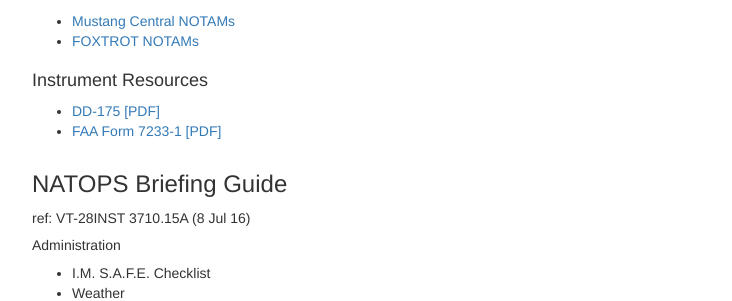
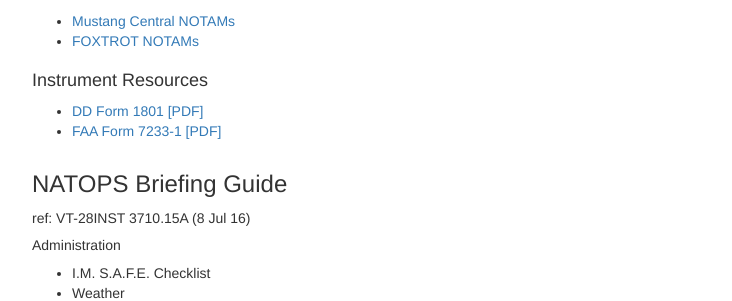
Before and after one commit to courserules/courserules.github.io, a Jekyll site: the page built from brief.html, in a window 1280 px wide and 900 px high, scrolled down 917 px. Shown: the part 157-458 px from the top of the window, without its empty margins (23-755 px from the left). Built offline with Jekyll 4.4.1, drawn with Linux system fonts in a browser that asks for light colours; some of the changed lines change nothing that is shown.

Commit message:
Update brief.html
Updated broken URLs

```diff
--- a/brief.html
+++ b/brief.html
@@ -12,11 +12,11 @@
 			<h4>Local Area:</h4>
 			<ul>
 				<li><a href="https://fwb.metoc.navy.mil/fwb18" target="_blank">US Navy Flight Weather Brief</a> (Print the PDF from this!)</li>
-				<li><a href="https://www.aviationweather.gov/metar/data?ids=kngp+kbea+kras+ktfp+krkp+kpkv+kcrp+kvct+knqi&format=raw&date=0&hours=0&taf=on" target="_blank">METARs and TAFs</a></li>
+				<li><a href="https://aviationweather-bldr.ncep.noaa.gov/metar/data?ids=kngp+kbea+kras+ktfp+krkp+kpkv+kcrp+kvct+knqi&format=raw&date=0&hours=0&taf=on" target="_blank">METARs and TAFs</a></li>
 				<li><a href="https://www.spc.noaa.gov/products/watch/" target="_blank">Weather Watches (WW)</a> (Know about CNAF 3710.7 4.8.4.5 Severe Weather Watch Bulletins!)</li>
 				<li><a href="https://www.notams.faa.gov/dinsQueryWeb/queryRetrievalMapAction.do?method=displayByICAOs&reportType=RAW&formatType=DOMESTIC&retrieveLocId=kngp+kngt+knwl+krkp+ktfp+kcrp+kvct+knqi&actionType=notamRetrievalByICAOs" target="_blank">NOTAMs</a></li>
 				<li><a href="http://tfr.faa.gov/tfr2/list.html" target="_blank">Temporary Flight Restrictions (TFRs)</a></li>
-				<li><a href="https://www.usahas.com/AHASMap.html?Area=VT-28" target="_blank">BASH</a></li>
+				<li><a href="https://www.usahas.com" target="_blank">BASH</a></li>
 				<li><a href="https://www.cnatra.navy.mil" target="_blank">CNATRA App Plane Assignments</a></li>
 				<li><a href="/downloads/TOLD-card.pdf">Blank TOLD Card [PDF]</a></li>
 				<li><a ng-href="https://www.cnatra.navy.mil/scheds/tw4/SQ-VT-28/![[ today | date: 'y-MM-dd' ]]!VT-28!Frontpage.pdf" target="_blank">Today's Front Page</a></li>
@@ -55,11 +55,11 @@
 			<p>NOTAMS include emergency diverts along route.  METARs and TAFs are for the area along the route.</p>
 			<ul>
 				<li><a href="https://www.notams.faa.gov/dinsQueryWeb/queryRetrievalMapAction.do?method=displayByICAOs&reportType=RAW&formatType=DOMESTIC&retrieveLocId=kngp+kali+kcrp+knqi+knwl+kngw+krbo+knog&actionType=notamRetrievalByICAOs" target="_blank">ALICE-1 NOTAMs</a></li>
-				<li><a href="https://www.aviationweather.gov/adds/metars?station_ids=kngp+kcrp+kali+knqi+knog&std_trans=standard&chk_metars=on&hoursStr=most+recent+only&chk_tafs=on&submitmet=Submit" target="_blank">ALICE-1 METARs and TAFs</a></li>
+				<li><a href="https://aviationweather-bldr.ncep.noaa.gov/adds/metars?station_ids=kngp+kcrp+kali+knqi+knog&std_trans=standard&chk_metars=on&hoursStr=most+recent+only&chk_tafs=on&submitmet=Submit" target="_blank">ALICE-1 METARs and TAFs</a></li>
 				<li><a href="https://www.notams.faa.gov/dinsQueryWeb/queryRetrievalMapAction.do?method=displayByICAOs&reportType=RAW&formatType=DOMESTIC&retrieveLocId=kngp+kcrp+kpsx+kvct+ktfp+kt69+krkp+kpkv&actionType=notamRetrievalByICAOs" target="_blank">NUBIN-3 NOTAMs</a></li>
-				<li><a href="https://www.aviationweather.gov/adds/metars?station_ids=kngp+ktfp+kcrp+krkp+kpkv+kpsx+kvct&std_trans=standard&chk_metars=on&hoursStr=most+recent+only&chk_tafs=on&submitmet=Submit" target="_blank">NUBIN-3 METARs and TAFs</a></li>
+				<li><a href="https://aviationweather-bldr.ncep.noaa.gov/adds/metars?station_ids=kngp+ktfp+kcrp+krkp+kpkv+kpsx+kvct&std_trans=standard&chk_metars=on&hoursStr=most+recent+only&chk_tafs=on&submitmet=Submit" target="_blank">NUBIN-3 METARs and TAFs</a></li>
 				<li><a href="https://www.notams.faa.gov/dinsQueryWeb/queryRetrievalMapAction.do?method=displayByICAOs&reportType=RAW&formatType=DOMESTIC&retrieveLocId=KNGP+KVCT+KCLL+KCRP+KZHU+KTFP+KRKP+K26R+KARM+KELA+K11R+KRWV+KLHB&actionType=notamRetrievalByICAOs" target="_blank">College Station Route NOTAMS</a></li>
-				<li><a href="https://www.aviationweather.gov/adds/metars?station_ids=kngp+kcrp+ktfp+krkp+kvct+kpkv+kela+k66r+k11r+krwv+klhb+kcll&std_trans=standard&chk_metars=on&hoursStr=most+recent+only&chk_tafs=on&submitmet=Submit" target="_blank">College Station Route METARs and TAFs</a></li>
+				<li><a href="https://aviationweather-bldr.ncep.noaa.gov/adds/metars?station_ids=kngp+kcrp+ktfp+krkp+kvct+kpkv+kela+k66r+k11r+krwv+klhb+kcll&std_trans=standard&chk_metars=on&hoursStr=most+recent+only&chk_tafs=on&submitmet=Submit" target="_blank">College Station Route METARs and TAFs</a></li>
 				<!--<li><a href="https://www.cnatra.navy.mil/tw4/vt27/docs/dd-175.pdf">DD-175 [PDF]</a></li>-->
 			</ul>
 			<h4>Formation</h4>
@@ -72,7 +72,7 @@
 		<div class="col-xs-12 col-md-7">
 			<h4>Instrument Resources</h4>
 			<ul>
-				<li><a href="https://www.public.navy.mil/airfor/vp10/PublishingImages/dd175.pdf">DD-175 [PDF]</a></li>
+				<li><a href="https://www.esd.whs.mil/Portals/54/Documents/DD/forms/dd/dd1801.pdf">DD Form 1801 [PDF]</a></li>
 				<li><a href="https://www.faa.gov/documentLibrary/media/Form/FAA_Form_7233-1_7_31_17.pdf">FAA Form 7233-1 [PDF]</a></li>
 			</ul>
 		</div><!-- /span -->
```
